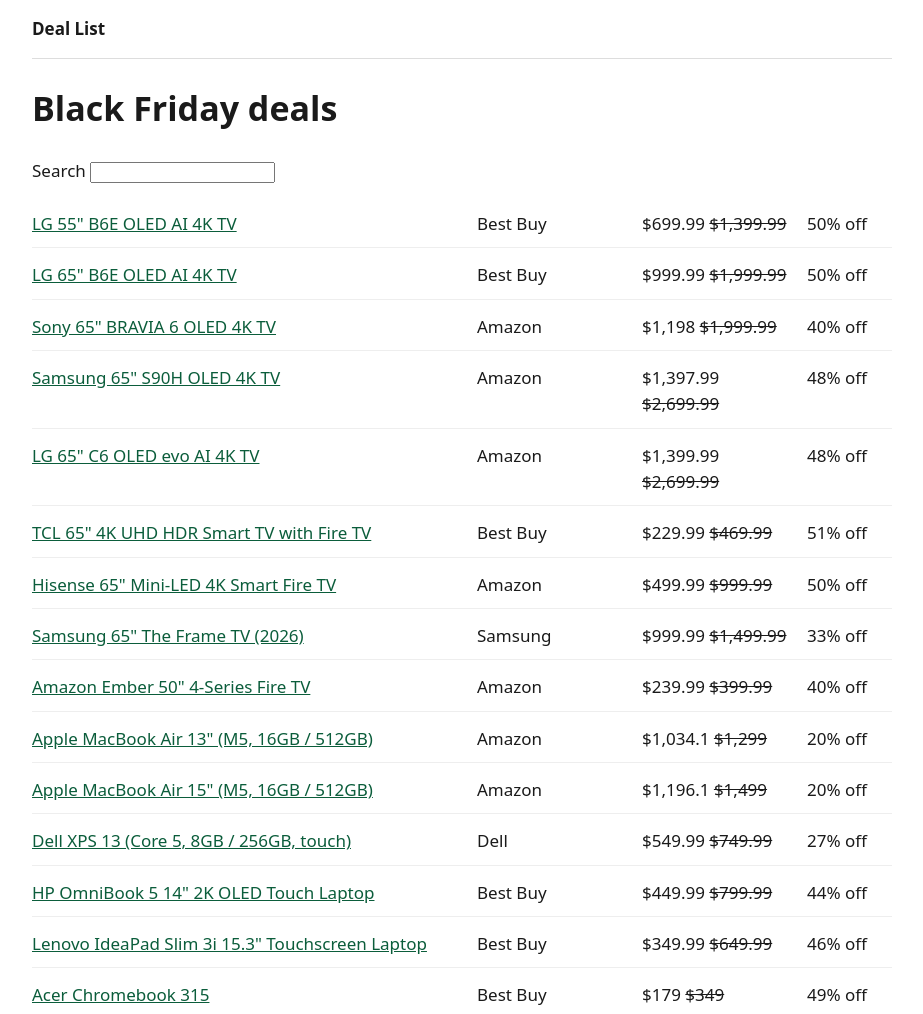
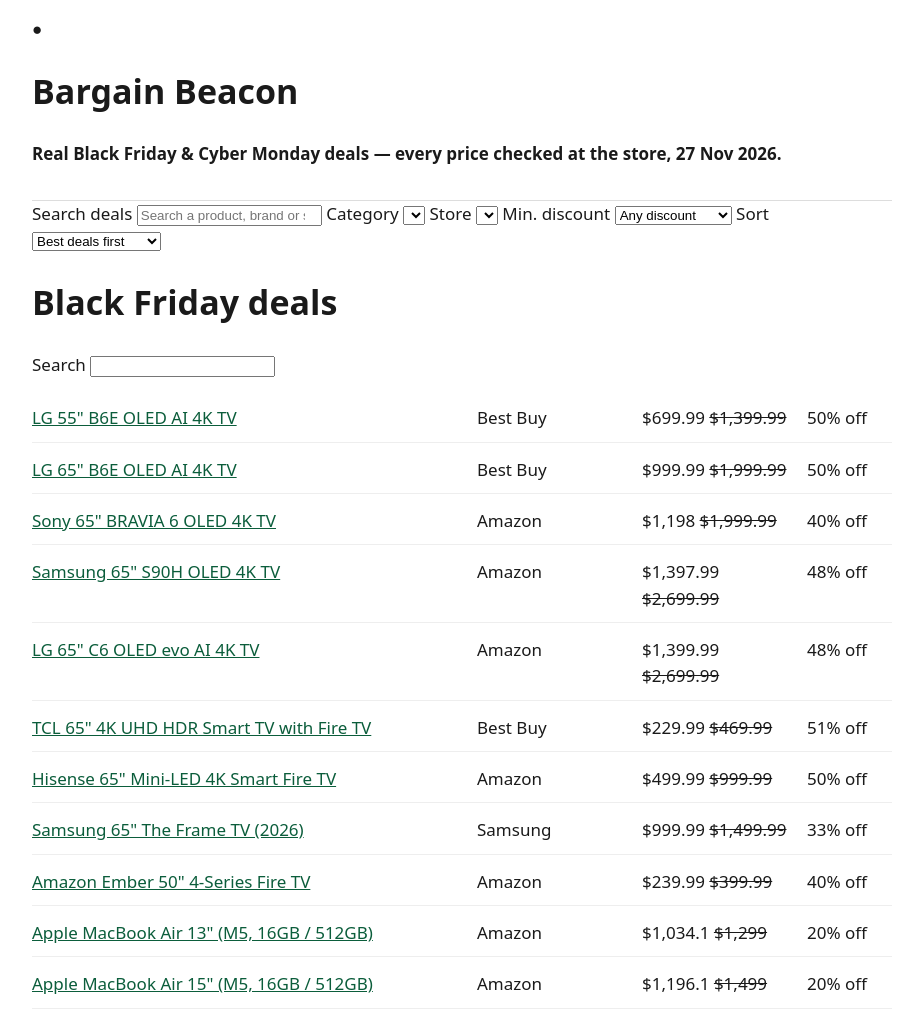
Before and after one commit to firehorse20/black-friday-deal-finder, a plain HTML site: page app/index.html in a window 1280 px wide. Shown: the top 1014 px of the page, without its empty margins (178-1101 px from the left). Drawn offline with Linux system fonts and the light colour scheme.

Commit message:
Real Black Friday deal finder

```diff
--- a/app/index.html
+++ b/app/index.html
@@ -3,13 +3,56 @@
 <head>
 <meta charset="utf-8">
 <meta name="viewport" content="width=device-width, initial-scale=1">
-<title>Deal List</title>
+<title>Bargain Beacon — Real Black Friday Deals, Checked Today</title>
 <link rel="stylesheet" href="style.css">
 <script type="module" src="main.js"></script>
 </head>
 <body>
-<header><a href="#/">Deal List</a></header>
-<main id="app"></main>
-<footer>Eight Black Friday deals, each with the store, the price and when it was checked.</footer>
+<header class="top">
+  <div class="brand">
+    <span class="logo" aria-hidden="true">&#9679;</span>
+    <div>
+      <h1>Bargain Beacon</h1>
+      <p class="tagline">Real Black Friday &amp; Cyber Monday deals — every price checked at the store, 27 Nov 2026.</p>
+    </div>
+  </div>
+  <p class="stats" id="stats"></p>
+</header>
+<section class="controls" aria-label="Find a deal">
+  <label class="search">
+    <span class="visually-hidden">Search deals</span>
+    <input id="q" type="search" placeholder="Search a product, brand or store…" autocomplete="off">
+  </label>
+  <label>Category
+    <select id="category"></select>
+  </label>
+  <label>Store
+    <select id="store"></select>
+  </label>
+  <label>Min. discount
+    <select id="mindisc">
+      <option value="0">Any discount</option>
+      <option value="20">20% off or more</option>
+      <option value="30">30% off or more</option>
+      <option value="40">40% off or more</option>
+      <option value="50">50% off or more</option>
+    </select>
+  </label>
+  <label>Sort
+    <select id="sort">
+      <option value="best">Best deals first</option>
+      <option value="discount">Biggest discount</option>
+      <option value="price-asc">Lowest price</option>
+      <option value="price-desc">Highest price</option>
+      <option value="savings">Biggest saving ($)</option>
+    </select>
+  </label>
+</section>
+<main id="app" aria-live="polite"></main>
+<footer>
+  <p>Prices checked 27 Nov 2026 at the named stores and deals sources. Discounts are computed from the sale
+  price and the usual price shown. Prices change — confirm the price at the store before you buy.</p>
+  <p>Bargain Beacon is an independent deal finder. Store names belong to their owners; links go to the stores.</p>
+</footer>
 </body>
 </html>
```
